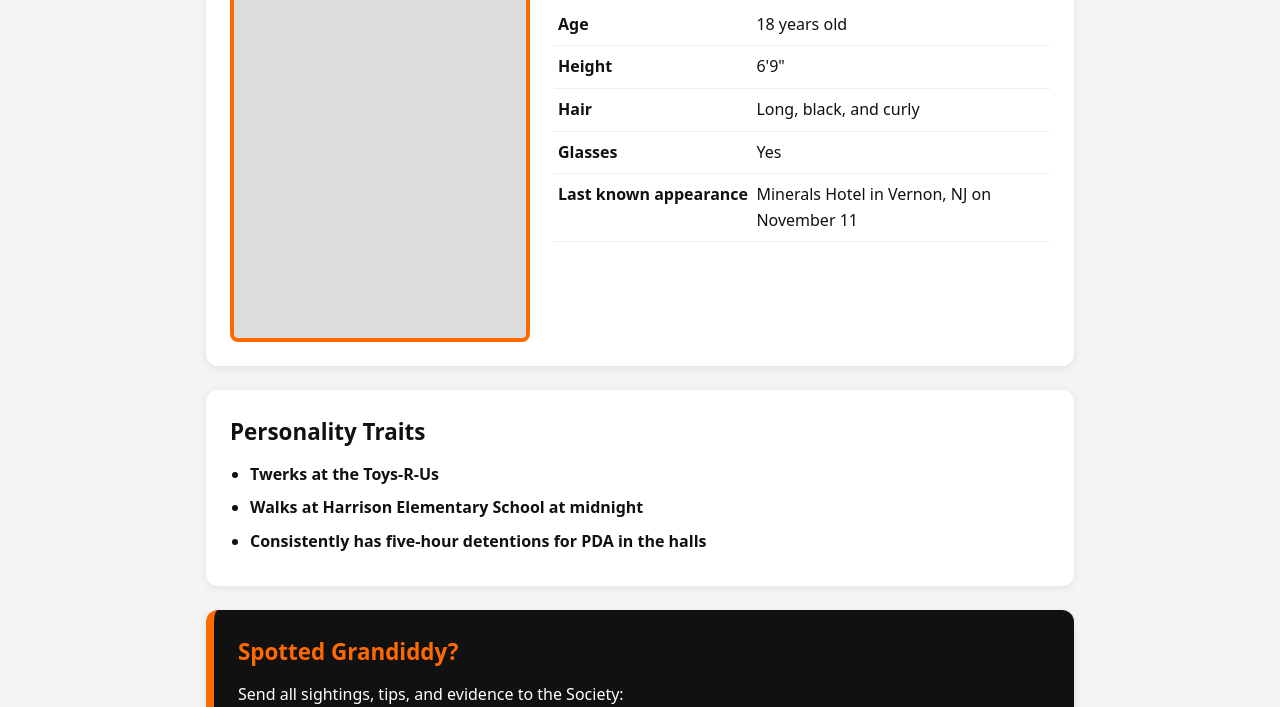
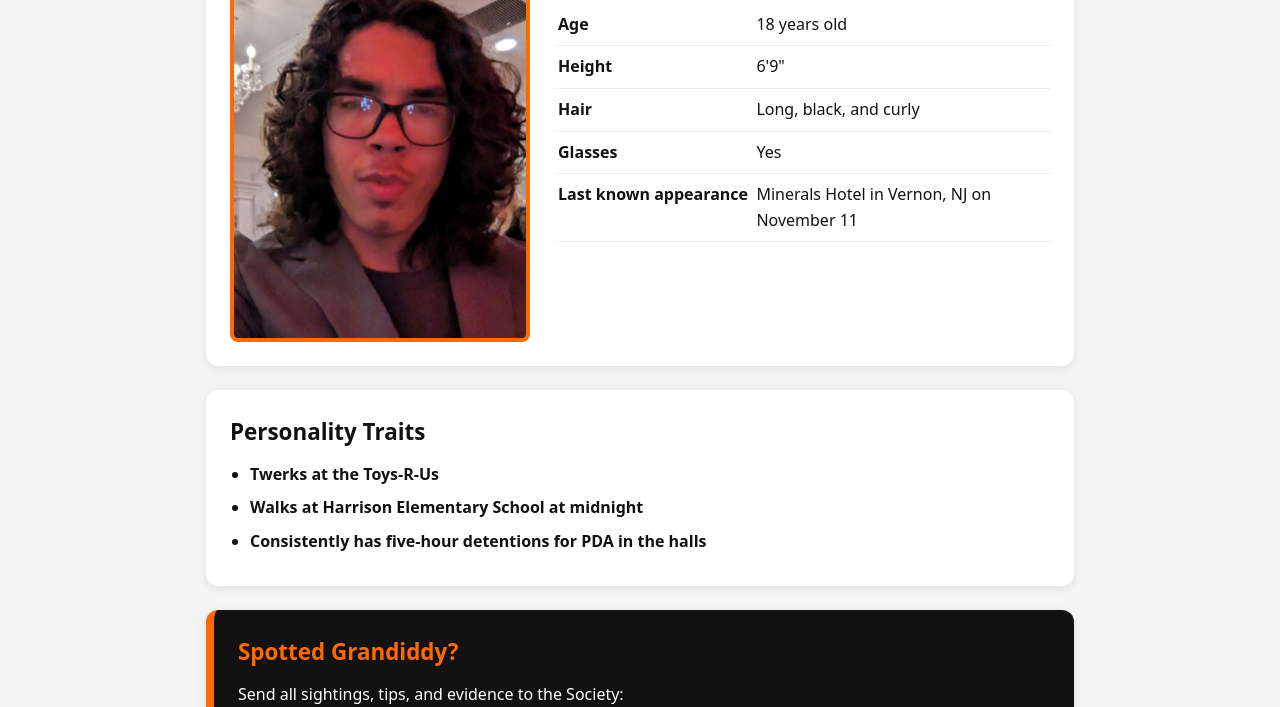
Before and after one commit to findgrandiddysociety-netizen/FindGrandiddySociety, a plain HTML site: page index.html in a window 1280 px wide. Shown: the part 393-1100 px from the top of the page. Drawn offline with Linux system fonts and the light colour scheme.

Commit message:
Update index.html

```diff
--- a/index.html
+++ b/index.html
@@ -59,7 +59,7 @@
 
 <main>
   <section class="card profile">
-    <img class="photo" src="connor.jpg" alt="Photo of Grandiddy Connor">
+    <img class="photo" src="connor.jpg.PNG" alt="Photo of Grandiddy Connor">
     <div>
       <h2>Grandiddy Connor</h2>
       <table>
```
